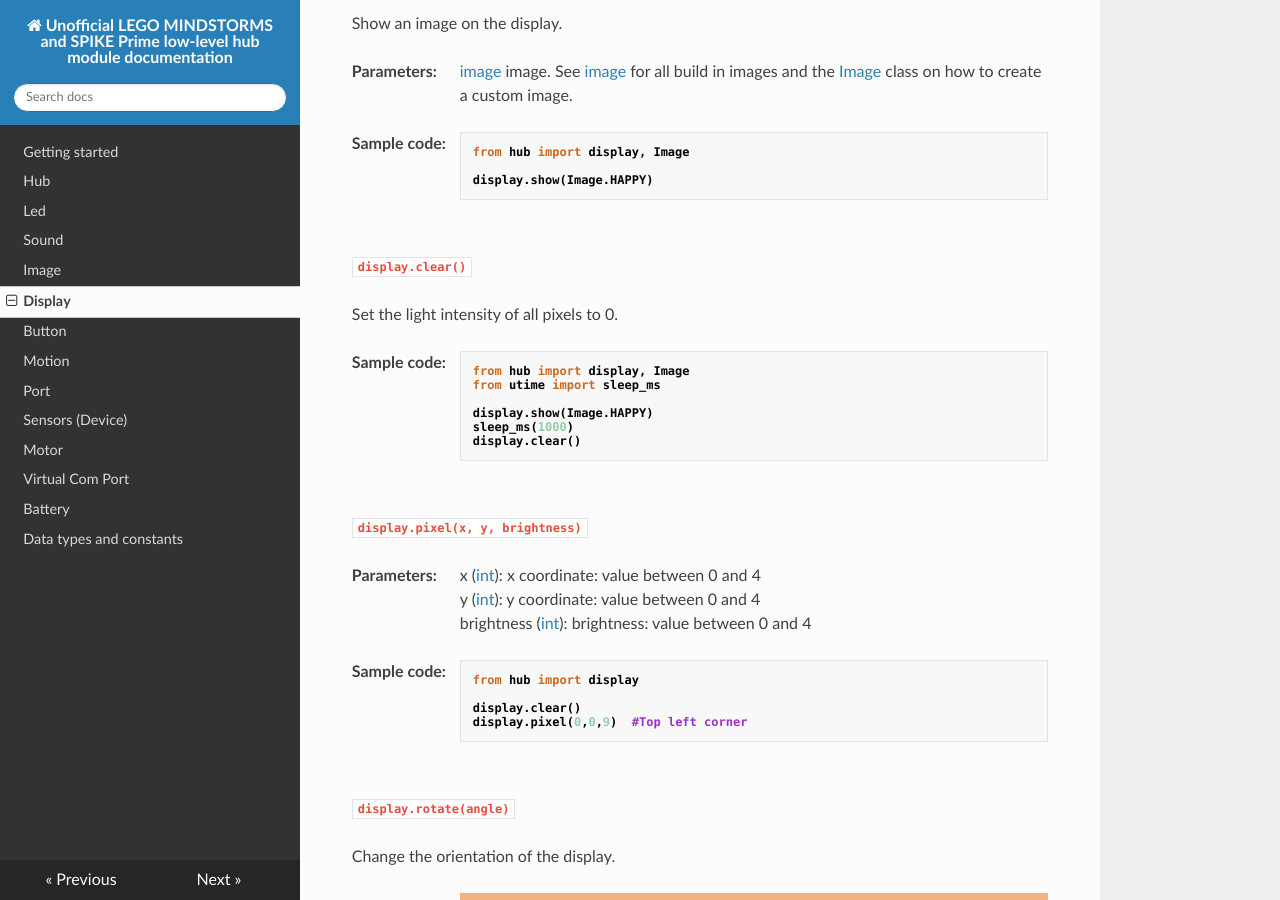
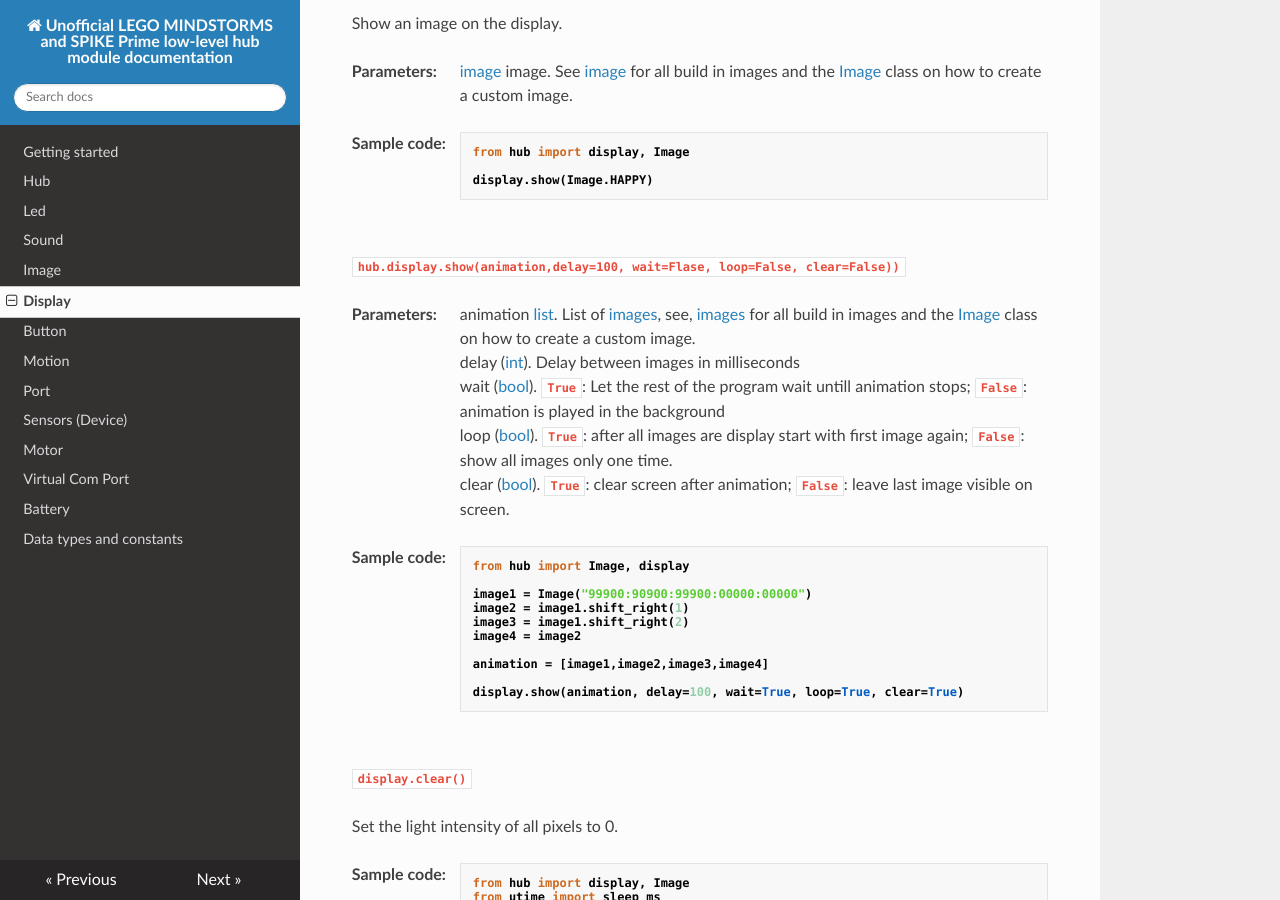
Before and after one commit to NStrijbosch/hub-module-notes, an MkDocs documentation site: the page built from docs/display.md, in a window 1280 px wide and 900 px high, scrolled down 247 px. Built offline with MkDocs 1.6.1, drawn with Linux system fonts in a browser that asks for light colours; nearby versions of some CDN libraries.

Commit message:
added animations to display

````diff
--- a/docs/display.md
+++ b/docs/display.md
@@ -1,7 +1,7 @@
 
 The display class controls all functions linked to the display. It can be used via `hub.display`. For more details see the examples below.
 
-## show()
+## show() (Image)
 
 `hub.display.show(image)`
 
@@ -17,6 +17,33 @@
 from hub import display, Image
 
 display.show(Image.HAPPY)
+```
+
+## show() (Animation)
+
+`hub.display.show(animation,delay=100, wait=Flase, loop=False, clear=False))`
+
+__Parameters:__
+
+*  animation [list](data_types.md#list). List of [images](data_types.md#image), see, [images](data_types.md#image) for all build in images and the [Image](image.md) class on how to create a custom image.
+*  delay ([int](data_types.md#int)). Delay between images in milliseconds
+*  wait ([bool](data_types.md#bool)). `True`: Let the rest of the program wait untill animation stops; `False`: animation is played in the background
+*  loop ([bool](data_types.md#bool)). `True`: after all images are display start with first image again; `False`: show all images only one time.
+*  clear ([bool](data_types.md#bool)). `True`: clear screen after animation; `False`: leave last image visible on screen.
+
+__Sample code:__
+
+``` python
+from hub import Image, display
+
+image1 = Image("99900:90900:99900:00000:00000")
+image2 = image1.shift_right(1)
+image3 = image1.shift_right(2)
+image4 = image2
+
+animation = [image1,image2,image3,image4]
+
+display.show(animation, delay=100, wait=True, loop=True, clear=True)
 ```
 
 ## clear()
````
Also changed, not shown: docs/image.md (+8 -1 lines).
